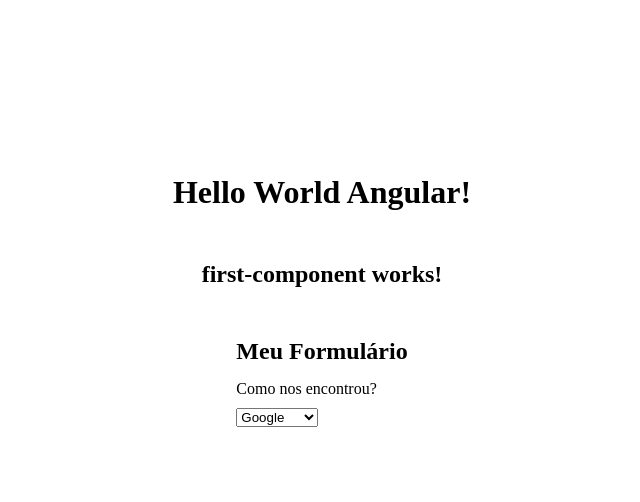
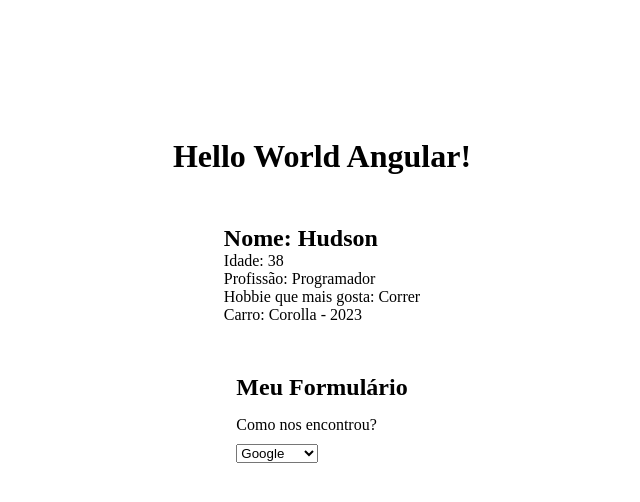
Before and after one commit to hltav/first_angular_project, an Angular app: page / in a window 1280 px wide. Shown: the top 502 px of the page, without its empty margins (318-958 px from the left). Built offline with nearby package versions, Linux system fonts and the light colour scheme.

Commit message:
Templates

```diff
--- a/src/app/components/first-component/first-component.component.html
+++ b/src/app/components/first-component/first-component.component.html
@@ -1 +1,5 @@
-<h2>first-component works!</h2>
+<h2>Nome: {{name}}</h2>
+<p>Idade: {{age}}</p>
+<p>Profissão: {{job}}</p>
+<p>Hobbie que mais gosta: {{hobbies[0]}} </p>
+<p>Carro: {{car.name}} - {{car.year}}</p>
--- a/src/app/components/first-component/first-component.component.ts
+++ b/src/app/components/first-component/first-component.component.ts
@@ -6,5 +6,13 @@ import { Component } from '@angular/core';
   styleUrls: ['./first-component.component.css']
 })
 export class FirstComponentComponent {
+  name = "Hudson"
+  age = 38
+  job = "Programador"
+  hobbies = ['Correr', 'Jogar', 'Música', 'Dançar']
+  car = {
+    name: 'Corolla',
+    year: 2023
+  }
 
 }
```
